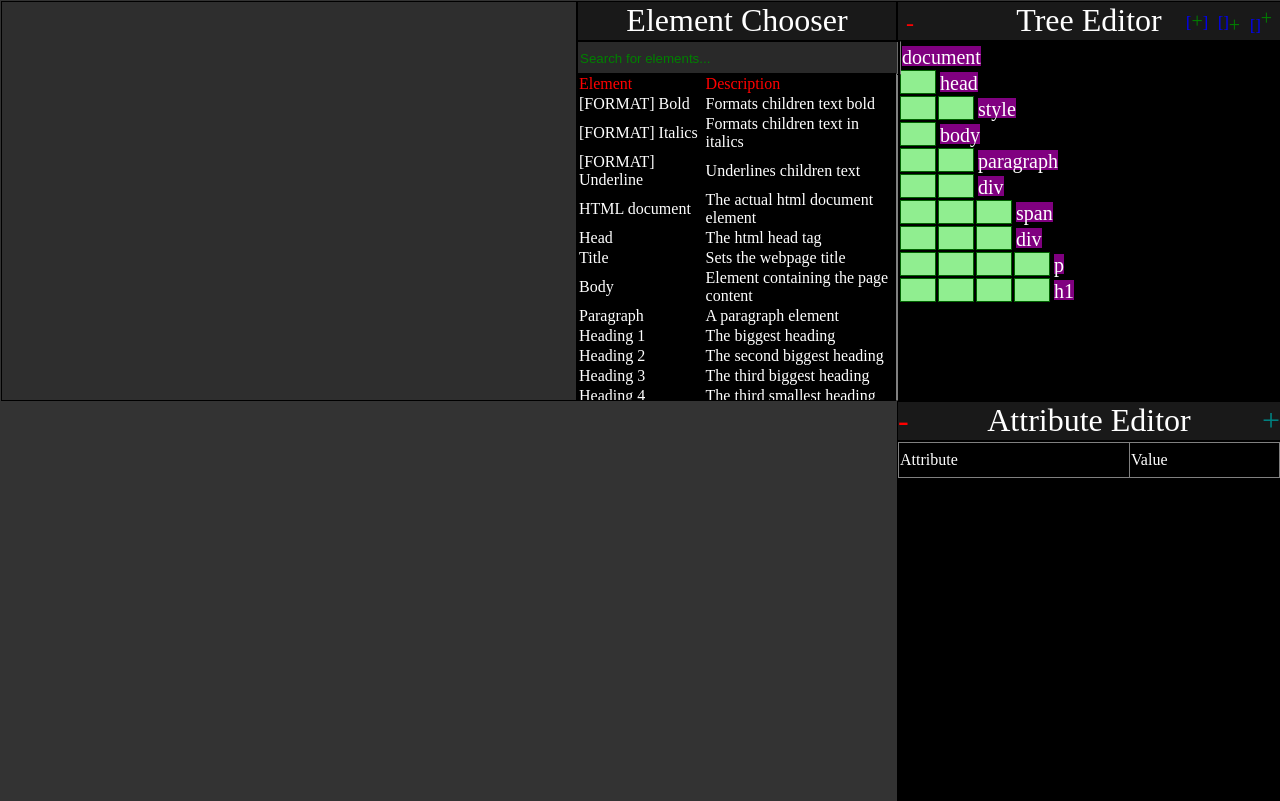
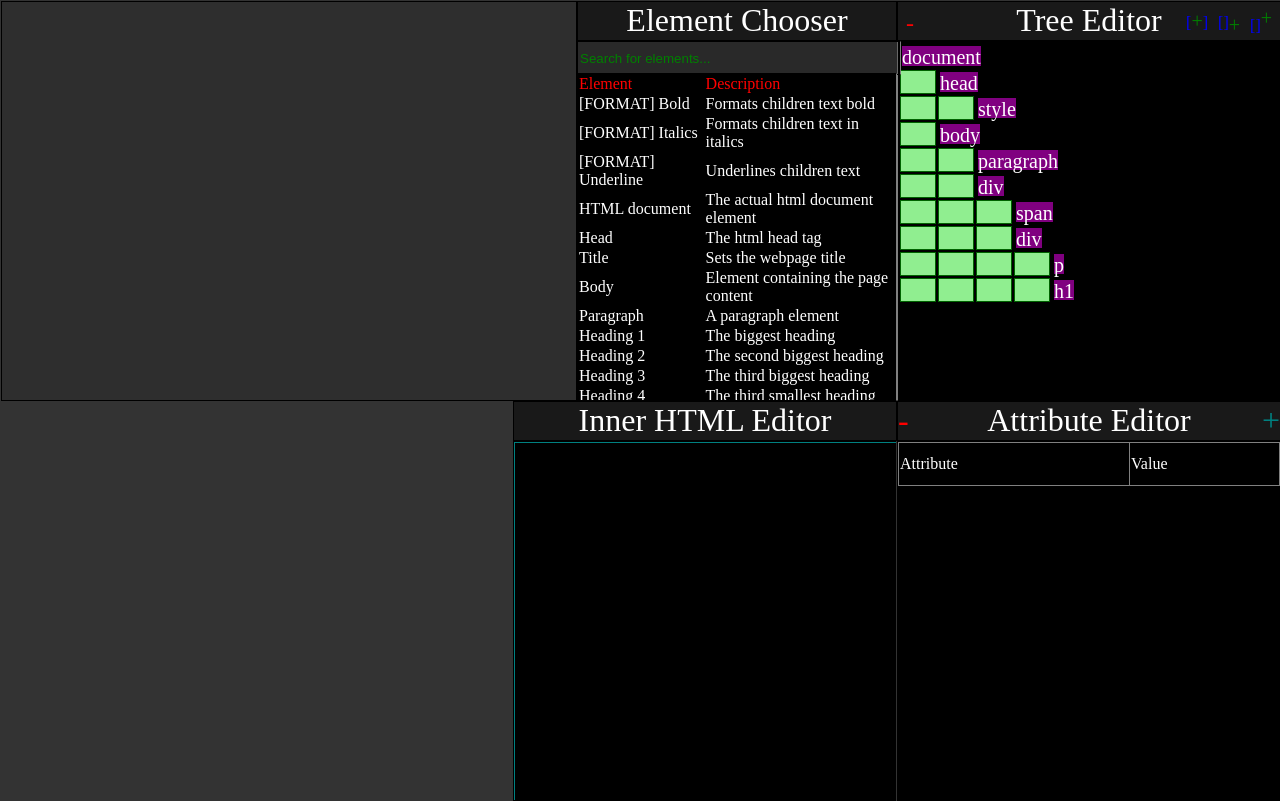
Before and after one commit to WarrenHood/WebGDE, a website: page index.html in a window 1280 px wide. Drawn offline with Linux system fonts and the light colour scheme.

Commit message:
Added some stuff

```diff
--- a/assets/script.js
+++ b/assets/script.js
@@ -101,6 +101,7 @@ function addInside(){
 function update_pane(){
   html_tree_pane.innerHTML = "<table cellspacing='2' cellpadding='0' id='tree_table'>"+ mapOut(doc)+"</table>";
   loadAtts();
+  if(tree_selected)inner_input.value = tree_selected.inner;
 }
 function mapOut(root,level){
   level = level || 0;
@@ -241,6 +242,12 @@ elements = [
     tag_start : "img",
     tag_end : "",
     description : "An image element"
+  },
+  {
+    display_name : "Plain Text",
+    tag_start : "",
+    tag_end : "",
+    description : "Plain text(no tag)"
   }
 ]
 function loadElementChooser(){
@@ -282,6 +289,9 @@ loadfunc = function(){
   element_pane = document.getElementById("element-chooser");
   element_search = document.getElementById("element-search");
   element_head = document.getElementById("element-head");
+  inner_head = document.getElementById("inner-head");
+  inner_pane = document.getElementById("inner-pane");
+  inner_input = document.getElementById("inner-input");
   element_head.style.width = window.innerWidth*0.25 - 2 + "px";
   element_head.style.height = window.innerHeight*0.05 - 2 + "px";
   element_head.style.left = window.innerWidth*0.45 + 1 + "px";
@@ -311,12 +321,25 @@ loadfunc = function(){
   attribute_head.style.width = window.innerWidth*0.3 - 2 + "px";
   attribute_head.style.top = window.innerHeight*0.5 + 1 + "px";
   attribute_head.style.left = window.innerWidth*0.7 + 1 + "px";
+  inner_head.style.width = window.innerWidth*0.3 - 2 + "px";
+  inner_head.style.height = window.innerHeight*0.05 - 2 + "px";
+  inner_head.style.left = window.innerWidth*0.4 + 1 + "px";
+  inner_head.style.top = window.innerHeight*0.5 + 1 + "px";
+  inner_pane.style.width = window.innerWidth*0.3 - 2 + "px";
+  inner_pane.style.height = window.innerHeight*0.45 - 2 + "px";
+  inner_pane.style.left = window.innerWidth*0.4 + 1 + "px";
+  inner_pane.style.top = window.innerHeight*0.55 + 1 + "px";
   loadElementChooser();
   window.onkeyup = function(e){
     e = e || event;
     if(e.keyCode == 46){
       if(!(tree_selected == doc))tree_selected.remove();update_pane();
     }
+  }
+  inner_input.onkeyup = function(){
+    if(!tree_selected)return;
+    tree_selected.inner = inner_input.value;
+    update_pane();
   }
   update_pane();
 }
--- a/assets/style.css
+++ b/assets/style.css
@@ -98,9 +98,10 @@ display: none;
   background:black;
   border:1px solid black;
   position:absolute;
+  overflow-y:auto;
 }
 #attribute-editor td{
-  height:4vh;
+  height:5vh;
   border:0.1px solid grey;
 }
 #attribute-editor input{
@@ -122,6 +123,27 @@ display: none;
   border:1px solid black;
   text-align: center;
   font-size:4vh;
+}
+#inner-head{
+  background:rgba(0,0,0,0.5);
+  position:absolute;
+  border:1px solid black;
+  text-align: center;
+  font-size:4vh;
+}
+#inner-pane {
+  background:black;
+  border:1px solid black;
+  border-right:none;
+  position:absolute;
+  overflow:hidden;
+}
+#inner-pane textarea{
+  background:black;
+  height:inherit;
+  width:inherit;
+  border:1px solid teal;
+  color:green;
 }
 #att-add{
   color:teal;
--- a/index.html
+++ b/index.html
@@ -30,11 +30,13 @@
     </div>
     <div id="attribute-head">Attribute Editor
       <div id="att-rem" onclick="if((last_att === 0 || last_att) && tree_selected)tree_selected.removeAtt(last_att);last_att=null;update_pane();">-</div>
-      <div id="att-add" onclick="if(tree_selected)tree_selected.attEdit('','');update_pane();">+</div>
+      <div id="att-add" onclick="if(tree_selected){tree_selected.attEdit('','');update_pane();document.getElementById('att_name_'+(tree_selected.atts.length-1)).focus();}">+</div>
     </div>
     <div id="attribute-editor"></div>
     <div id="element-head">Element Chooser</div>
     <input id="element-search" value="Search for elements..." onblur="javascript: document.getElementById('element-search').value = 'Search for elements...';" onfocus="javascript: document.getElementById('element-search').value = '';"></input>
     <div id="element-chooser"></div>
+    <div id="inner-head">Inner HTML Editor</div>
+    <div id="inner-pane"><textarea id="inner-input"></textarea></div>
   </body>
 </html>
```
